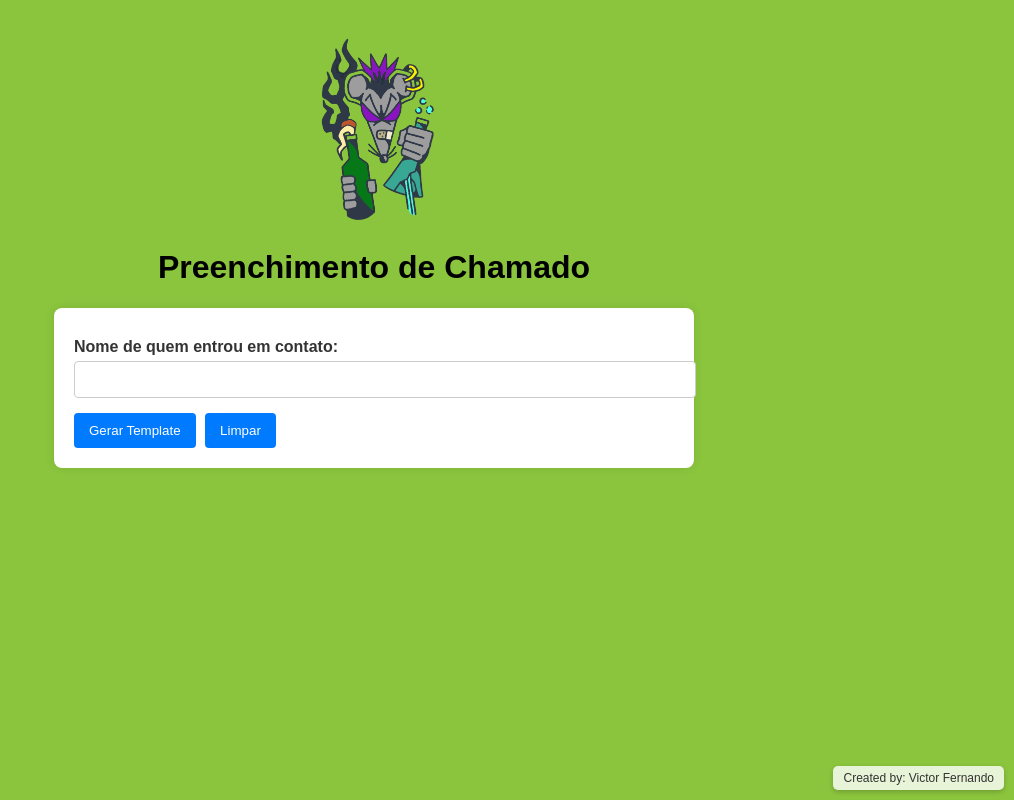
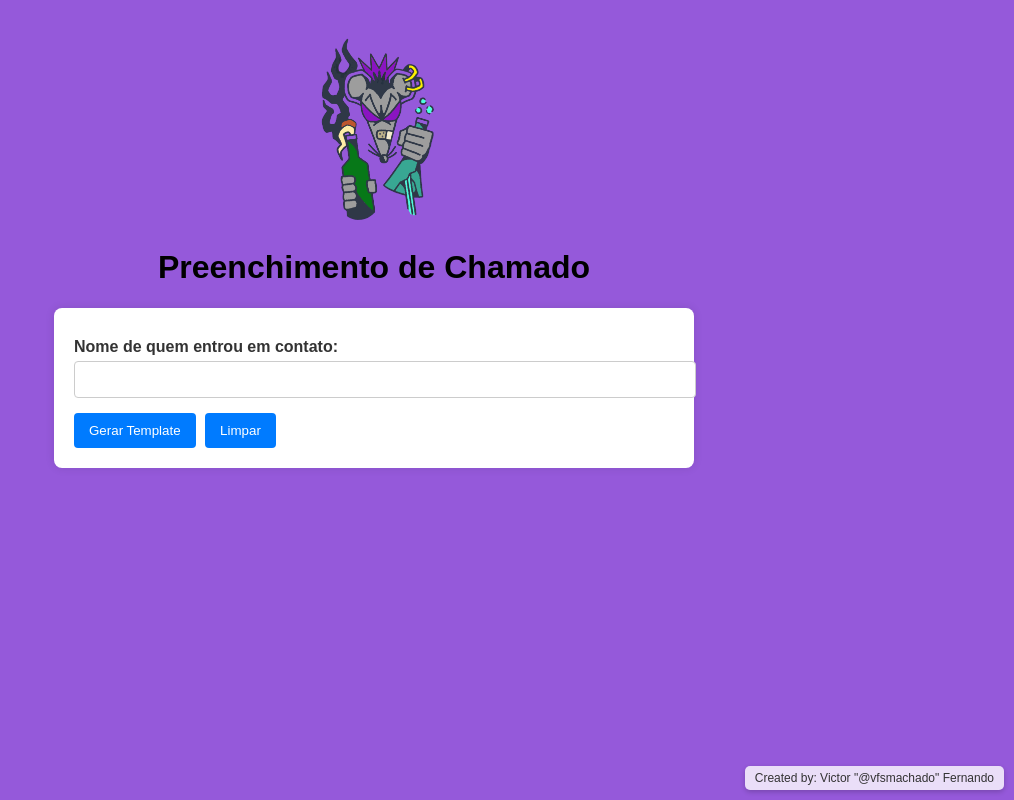
Before and after one commit to VfsMachado/AtendimentoChamados-vfsmachado, a plain HTML site: page index.html in a window 1280 px wide. Shown: the whole page, without its empty margins (266-1280 px from the left). Drawn offline with Linux system fonts and the light colour scheme.

Commit message:
Update index.html

```diff
--- a/index.html
+++ b/index.html
@@ -5,10 +5,12 @@
   <meta name="viewport" content="width=device-width, initial-scale=1.0">
   <title>Preenchimento de Chamado</title>
   <style>
+
+
     body {
       font-family: Arial, sans-serif;
       padding: 20px;
-      background-color: #8BC53D;
+      background-color: #8945d6e3;
       color: #333;
     }
     h1 {
@@ -95,13 +97,16 @@
       width: 80%;
       z-index: 1000;
     }
+
+
   </style>
 </head>
-<body>
+
   <header style="text-align: center; margin-bottom: 20px;">
     <img src="https://github.com/VfsMachado/AtendimentoChamados-vfsmachado/blob/main/ratov1-Photoroom.png?raw=true" alt="Logo da Empresa" style="max-width: 200px; height: auto; margin: 0 auto; display: block; border-radius: 8px;">
     <h1>Preenchimento de Chamado</h1>
   </header>
+
 
   <form id="form">
     <label for="nome">Nome de quem entrou em contato:</label>
@@ -257,6 +262,6 @@
     }
   </script>
 
-  <div class="footer">Created by: Victor Fernando</div>
+  <div class="footer">Created by: Victor "@vfsmachado" Fernando</div>
 </body>
 </html>
```
